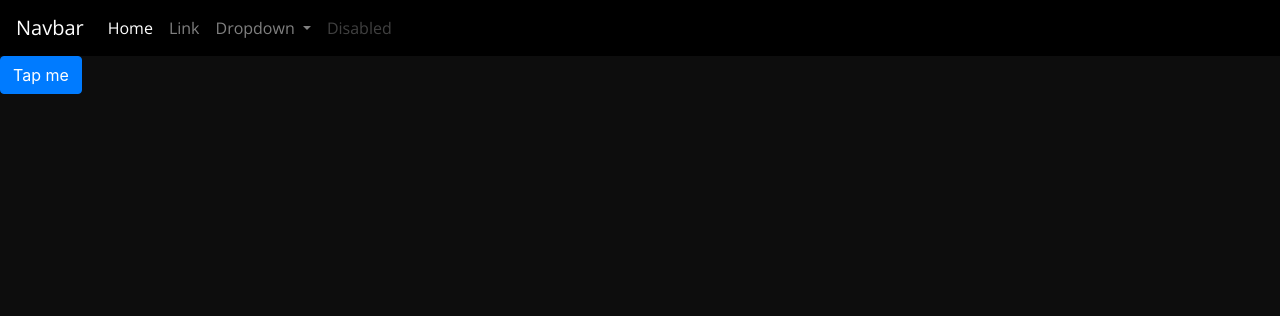
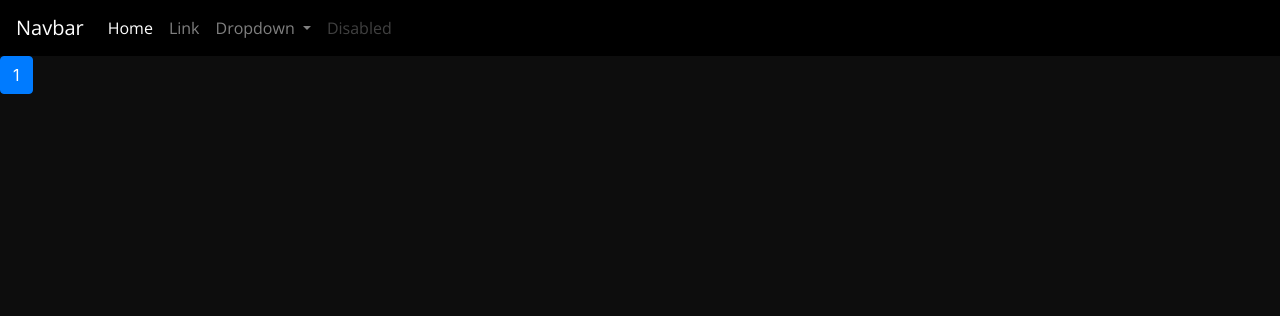
Before and after one commit to SamNgigi/Blog-Ip, a Python web app: template app/templates/index.html in a window 1280 px wide. Shown: the top 316 px of the page. Run offline with Jinja, Linux system fonts and the light colour scheme; the template is opened without the code that fills it, so the values that code supplies are empty; some libraries are stand-ins or nearby versions.

Commit message:
vote kinda working need to figure out the request

```diff
--- a/app/templates/index.html
+++ b/app/templates/index.html
@@ -5,12 +5,21 @@
         $('.btn').click(function() {
         // y = $('.btn').text()
         // console.log(y);
-        z = 'Changed'
-        x = $('.btn').text(z)
+        // z = 'Changed'
+        // x = $('.btn').text(z)
+
+          // y = $('.btn').text()
+          //
+          // z = parseInt(y)
+          // z ++;
+          $('.btn').html(function(i, val){return +val+1})
+          console.log(z)
+
+
         })
     });
 
   </script>
   {% endblock %}
-  <button class="btn-primary btn" type="button" name="button">Tap me</button>
+  <button class="btn-primary btn" type="button" name="button">1</button>
 {% endblock %}
```
